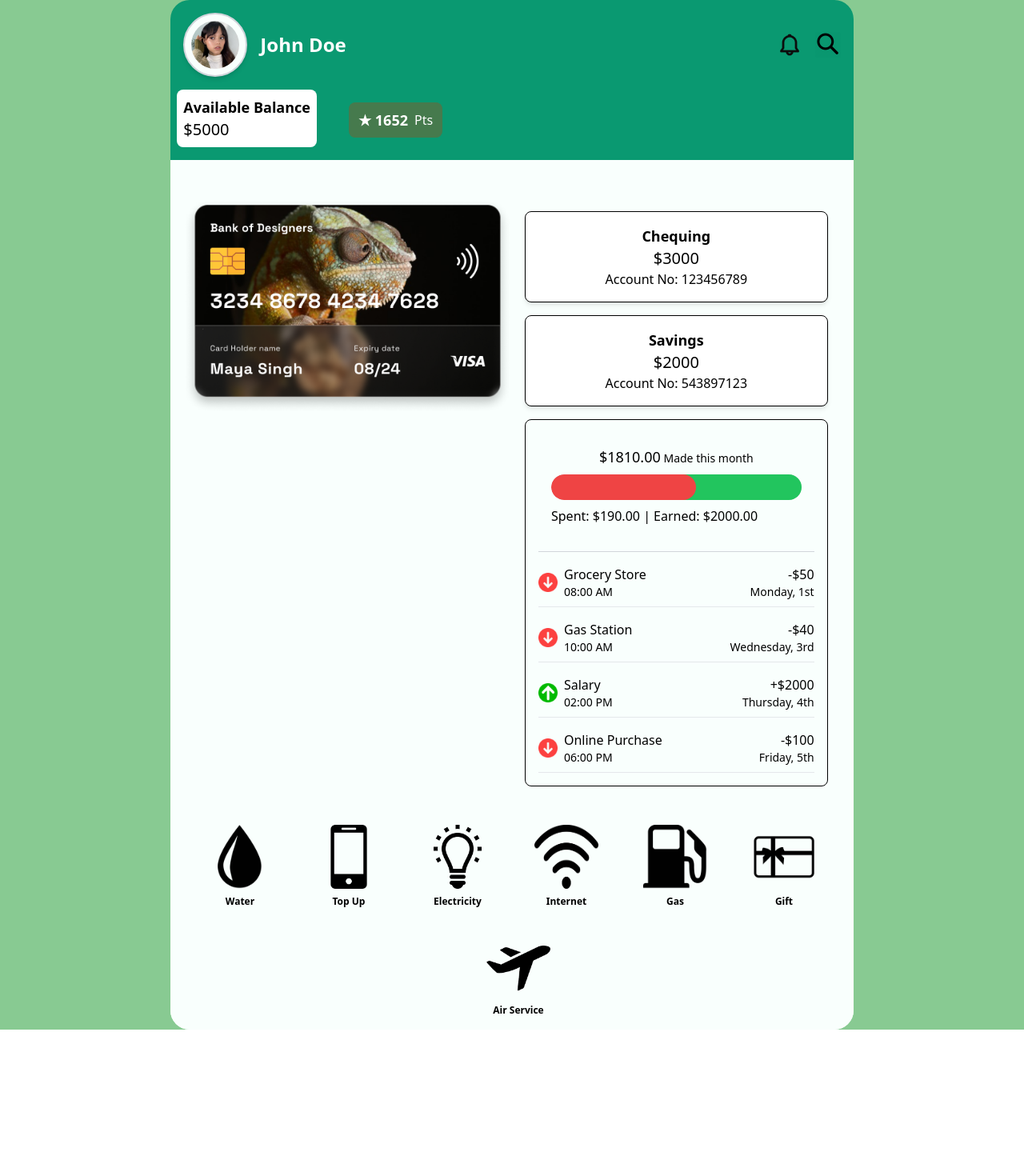
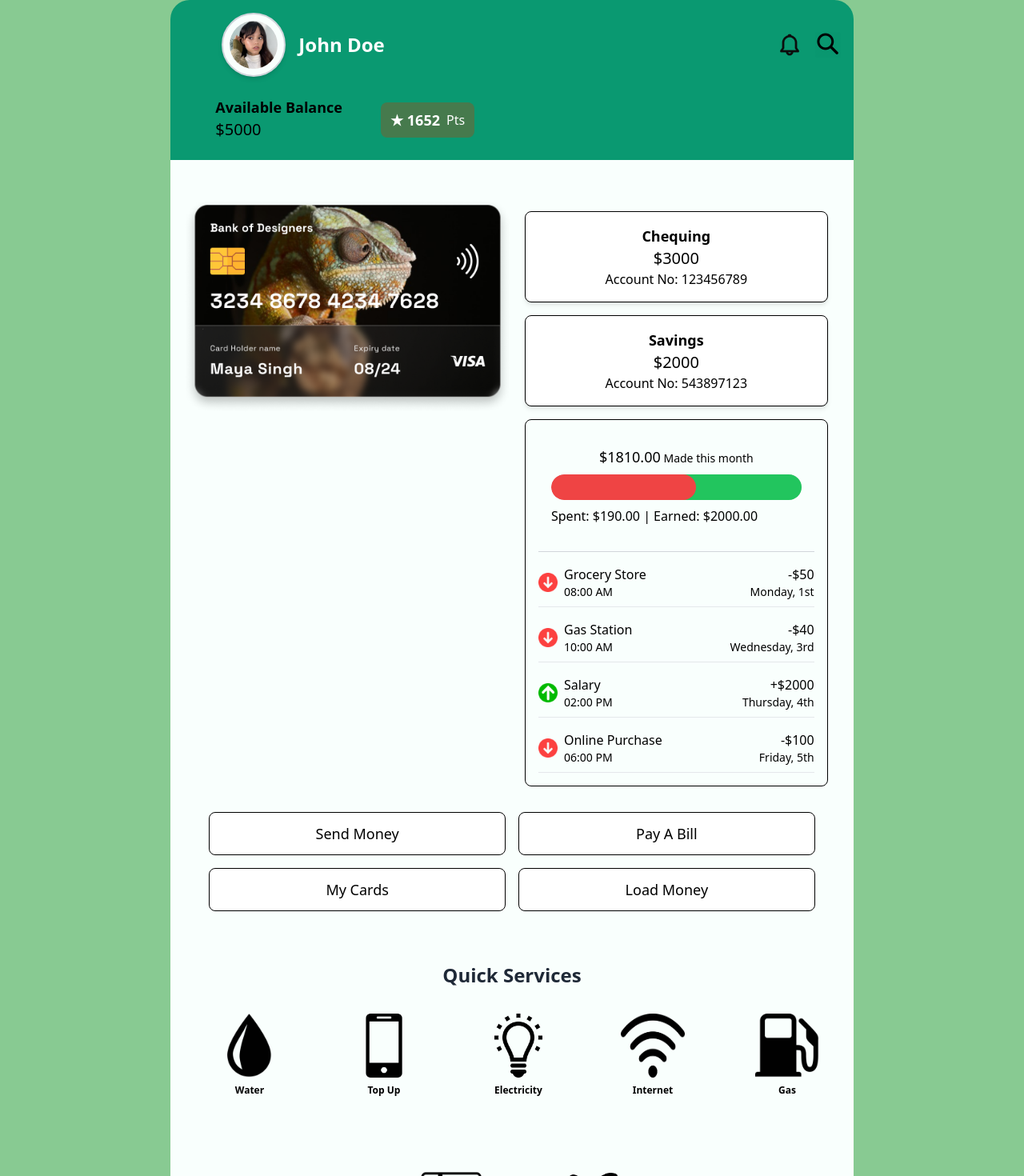
Before and after one commit to Kevaunjh/Wallet_Application, a React (Create React App) app: page / in a window 1280 px wide. Shown: the top 1470 px of the page at 80% size. Before the commit the page ends 1287 px from the top, so only its background shows below. Built offline with nearby package versions, Linux system fonts and the light colour scheme.

Commit message:
Main page, adding buttons

```diff
--- a/src/Main.js
+++ b/src/Main.js
@@ -14,6 +14,7 @@ import creditcard from './images/card1.png';
 import arrowUp from './images/arrowup.png';
 import arrowDown from './images/arrowdown.png';
 import cardDetails from './BankingData';
+import cardimg from './images/debitcards.png';
 
 const points = 1652;
 
@@ -62,11 +63,11 @@ function Main() {
         <div className="relative flex-grow bg-[#88ca92] z-0">
           {/* Green Top Section */}
           <div className="relative bg-[#0A9971] w-full md:rounded-t-3xl flex flex-col items-center py-4 md:w-8/12 mx-auto ">
-            <div className="w-full max-w-screen-lg mx-auto flex flex-col items-center">
+            <div className="w-full mx-auto flex flex-col items-center">
               {/* Profile and Header Section */}
               <div className="w-full flex items-center justify-between px-4">
                 <Link to="/MyAccount" className='flex items-center space-x-4'>
-                  <img src={profileplaceholder} alt="Profile Placeholder" className='w-20 h-20 rounded-full p-2 bg-[#F9FFFD] border-2 border-gray-300 shadow-md' />
+                  <img src={profileplaceholder} alt="Profile Placeholder" className='w-20 h-20 rounded-full p-2 bg-[#F9FFFD] border-2 border-gray-300 shadow-md ml-12' />
                   <h2 className='text-white font-bold text-2xl'>John Doe</h2>
                 </Link>
                 <div className="flex items-center space-x-4">
@@ -79,7 +80,7 @@ function Main() {
 
               {/* Points and Balance */}
               <div className='w-full flex mt-4'>
-                <div className="p-2 rounded-lg mx-2 bg-white">
+                <div className="p-2 rounded-lg mx-2 ml-12">
                   <h3 className="text-lg font-semibold">Available Balance</h3>
                   <p className="text-xl">{selectedCard.total}</p>
                 </div>
@@ -179,8 +180,30 @@ function Main() {
               </div>
             </div>
 
+             {/* Buttons Section */}
+        <div className="flex flex-col gap-4 mr-12 ml-12">
+          <div className="flex gap-4">
+            <button className="flex-1 border border-black bg-white text-black py-3 rounded-lg text-lg">
+              Send Money
+            </button>
+            <button className="flex-1 border border-black bg-white text-black py-3 rounded-lg text-lg">
+              Pay A Bill
+            </button>
+          </div>
+          <div className="flex gap-4">
+            <button className="flex-1 border border-black bg-white text-black py-3 rounded-lg text-lg">
+              My Cards
+            </button>
+            <button className="flex-1 border border-black bg-white text-black py-3 rounded-lg text-lg">
+              Load Money
+            </button>
+          </div>
+        </div>
+
             {/* Quick Services */}
             <div className="w-full bg-[#F9FFFD] py-4 flex flex-wrap justify-center space-x-4 gap-8  md:rounded-b-3xl">
+              <h2 className="text-2xl font-semibold mt-12 text-center text-gray-800 -mb-4">Quick Services</h2>
+              <div className="flex flex-wrap justify-center gap-20 p-4">
               <Link to="/QuickServices/WaterService">
                 <img src={quickservice1} alt="Water Service" className="lg:w-20 lg:h-20 sm:w-12 sm:h-12 md:w-16 md:h-16 w-8 h-8 mx-1" />
                 <p className="mt-2 text-center text-xs mx-auto font-semibold">Water</p>
@@ -210,6 +233,9 @@ function Main() {
                 <p className="mt-2 text-center text-xs mx-auto font-semibold">Air Service</p>
               </Link>
             </div>
+            </div>
+
+
           </div>
         </div>
       </div>
--- a/src/Notification.js
+++ b/src/Notification.js
@@ -1,33 +1,12 @@
 import React, { useState } from 'react';
 import { Link } from 'react-router-dom';
 import { FaFilter } from 'react-icons/fa'; // Icon for the dropdown
+import notificationsInfos from './NotificationInfo'; // Import the data
 
 function Notifications() {
   const [filter, setFilter] = useState('all');
   const [isFilterOpen, setIsFilterOpen] = useState(false);
-  const [notifications, setNotifications] = useState({
-    today: [
-      { id: 1, message: "<strong>Justin</strong> paid <span class='text-green-500'>$78.20</span>", date: "2024-08-02", time: "14:30", amount: 78.20, type: 'received', imageUrl: 'https://randomuser.me/api/portraits/men/1.jpg' },
-      { id: 2, message: "<strong>James Brunswik</strong> requested <span class='text-red-500'>$29.50</span>", date: "2024-08-02", time: "09:15", amount: -29.50, type: 'requested', imageUrl: 'https://randomuser.me/api/portraits/men/2.jpg' },
-      { id: 3, message: "You have been paid <span class='text-green-500'>$3942.64</span> from your <strong>Payroll</strong>", date: "2024-08-02", time: "12:00", amount: 3942.64, type: 'received', imageUrl: 'https://randomuser.me/api/portraits/men/3.jpg' }
-    ],
-    yesterday: [
-      { id: 4, message: "<strong>Lisa</strong> paid <span class='text-green-500'>$54.30</span>", date: "2024-08-01", time: "16:45", amount: 54.30, type: 'received', imageUrl: 'https://randomuser.me/api/portraits/women/1.jpg' },
-      { id: 5, message: "You have been paid <span class='text-green-500'>$123.45</span> from your <strong>Freelance work</strong>", date: "2024-08-01", time: "08:30", amount: 123.45, type: 'received', imageUrl: 'https://randomuser.me/api/portraits/women/2.jpg' }
-    ],
-    lastWeek: [
-      { id: 6, message: "<strong>James</strong> requested <span class='text-red-500'>$20.00</span>", date: "2024-07-26", time: "18:00", amount: -20.00, type: 'requested', imageUrl: 'https://randomuser.me/api/portraits/men/4.jpg' },
-      { id: 7, message: "<strong>Karen</strong> paid <span class='text-green-500'>$150.00</span>", date: "2024-07-26", time: "10:15", amount: 150.00, type: 'received', imageUrl: 'https://randomuser.me/api/portraits/women/3.jpg' }
-    ],
-    lastMonth: [
-      { id: 8, message: "You have been paid <span class='text-green-500'>$500.00</span> from your <strong>Job</strong>", date: "2024-07-15", time: "13:30", amount: 500.00, type: 'received', imageUrl: 'https://randomuser.me/api/portraits/men/5.jpg' },
-      { id: 9, message: "<strong>Alex</strong> requested <span class='text-red-500'>$80.00</span>", date: "2024-07-15", time: "17:00", amount: -80.00, type: 'requested', imageUrl: 'https://randomuser.me/api/portraits/men/6.jpg' }
-    ],
-    older: [
-      { id: 10, message: "You have been paid <span class='text-green-500'>$200.00</span> from your <strong>Account</strong>", date: "2024-06-30", time: "14:00", amount: 200.00, type: 'received', imageUrl: 'https://randomuser.me/api/portraits/women/4.jpg' },
-      { id: 11, message: "<strong>Alex</strong> requested <span class='text-red-500'>$15.00</span>", date: "2024-06-30", time: "09:00", amount: -15.00, type: 'requested', imageUrl: 'https://randomuser.me/api/portraits/women/5.jpg' }
-    ]
-  });
+  const [notifications, setNotifications] = useState(notificationsInfos); // Use imported data
 
   const handleDelete = (id) => {
     setNotifications(prevNotifications => {
@@ -97,12 +76,12 @@ function Notifications() {
   };
 
   return (
-    <div className="bg-[#88ca92] min-h-screen flex flex-col items-center p-8">
-      <div className="bg-white rounded-3xl w-full max-w-3xl p-8 overflow-auto shadow-2xl shadow-black border-black border-2" style={{ maxHeight: '93vh', scrollbarWidth: 'none' }}>
-        <div className="flex items-center mb-6 relative">
-          <Link to="/" className="text-lg text-[#467a4d]">← Back</Link>
-          <h1 className="text-3xl font-bold text-[#467a4d] text-center w-full">Notifications</h1>
-          <div className="absolute right-0 flex items-center">
+    <div className="bg-[#88ca92] min-h-screen flex flex-col items-center p-0 m-0">
+      <div className="bg-white w-full h-full md:w-auto md:h-auto p-4 overflow-auto shadow-2xl shadow-black border-black border-2 md:rounded-3xl rounded-none">
+        <div className="flex flex-col items-center mb-6 relative">
+          <Link to="/" className="text-lg text-[#467a4d] absolute top-4 left-4">← Back</Link>
+          <h1 className="text-3xl font-bold text-[#467a4d] text-center w-full mt-16 md:mt-0">Notifications</h1>
+          <div className="absolute right-0 flex items-center mt-4 md:mt-0">
             <span className="text-lg font-bold text-[#467a4d] mr-2">Filter</span>
             <button onClick={handleFilterClick} className="text-[#467a4d] focus:outline-none">
               <FaFilter size={24} />
@@ -126,19 +105,13 @@ function Notifications() {
             )}
           </div>
         </div>
-
-        {filter === 'all' ? (
-          <>
-            {Object.keys(notifications).map((period) => (
-              <React.Fragment key={period}>
-                {renderNotificationsForPeriod(period)}
-                <hr className="my-6" />
-              </React.Fragment>
-            ))}
-          </>
-        ) : (
-          renderNotificationsForPeriod(filter)
-        )}
+        <div className="overflow-y-auto h-[calc(100vh-120px)]">
+          {filter === 'all' ? (
+            Object.keys(notifications).map(period => renderNotificationsForPeriod(period))
+          ) : (
+            renderNotificationsForPeriod(filter)
+          )}
+        </div>
       </div>
     </div>
   );
--- /dev/null
+++ b/src/NotificationInfo.js
@@ -0,0 +1,25 @@
+const notificationInfos = {
+    today: [
+      { id: 1, message: "<strong>Justin</strong> paid <span class='text-green-500'>$78.20</span>", date: "2024-08-02", time: "14:30", amount: 78.20, type: 'received', imageUrl: 'https://randomuser.me/api/portraits/men/1.jpg' },
+      { id: 2, message: "<strong>James Brunswik</strong> requested <span class='text-red-500'>$29.50</span>", date: "2024-08-02", time: "09:15", amount: -29.50, type: 'requested', imageUrl: 'https://randomuser.me/api/portraits/men/2.jpg' },
+      { id: 3, message: "You have been paid <span class='text-green-500'>$3942.64</span> from your <strong>Payroll</strong>", date: "2024-08-02", time: "12:00", amount: 3942.64, type: 'received', imageUrl: 'https://randomuser.me/api/portraits/men/3.jpg' }
+    ],
+    yesterday: [
+      { id: 4, message: "<strong>Lisa</strong> paid <span class='text-green-500'>$54.30</span>", date: "2024-08-01", time: "16:45", amount: 54.30, type: 'received', imageUrl: 'https://randomuser.me/api/portraits/women/1.jpg' },
+      { id: 5, message: "You have been paid <span class='text-green-500'>$123.45</span> from your <strong>Freelance work</strong>", date: "2024-08-01", time: "08:30", amount: 123.45, type: 'received', imageUrl: 'https://randomuser.me/api/portraits/women/2.jpg' }
+    ],
+    lastWeek: [
+      { id: 6, message: "<strong>James</strong> requested <span class='text-red-500'>$20.00</span>", date: "2024-07-26", time: "18:00", amount: -20.00, type: 'requested', imageUrl: 'https://randomuser.me/api/portraits/men/4.jpg' },
+      { id: 7, message: "<strong>Karen</strong> paid <span class='text-green-500'>$150.00</span>", date: "2024-07-26", time: "10:15", amount: 150.00, type: 'received', imageUrl: 'https://randomuser.me/api/portraits/women/3.jpg' }
+    ],
+    lastMonth: [
+      { id: 8, message: "You have been paid <span class='text-green-500'>$500.00</span> from your <strong>Job</strong>", date: "2024-07-15", time: "13:30", amount: 500.00, type: 'received', imageUrl: 'https://randomuser.me/api/portraits/men/5.jpg' },
+      { id: 9, message: "<strong>Alex</strong> requested <span class='text-red-500'>$80.00</span>", date: "2024-07-15", time: "17:00", amount: -80.00, type: 'requested', imageUrl: 'https://randomuser.me/api/portraits/men/6.jpg' }
+    ],
+    older: [
+      { id: 10, message: "You have been paid <span class='text-green-500'>$200.00</span> from your <strong>Account</strong>", date: "2024-06-30", time: "14:00", amount: 200.00, type: 'received', imageUrl: 'https://randomuser.me/api/portraits/women/4.jpg' },
+      { id: 11, message: "<strong>Alex</strong> requested <span class='text-red-500'>$15.00</span>", date: "2024-06-30", time: "09:00", amount: -15.00, type: 'requested', imageUrl: 'https://randomuser.me/api/portraits/women/5.jpg' }
+    ]
+  };
+
+  export default notificationInfos;
--- a/src/RecentTransactions.js
+++ b/src/RecentTransactions.js
@@ -3,33 +3,13 @@ import { Link } from 'react-router-dom';
 import { FaFilter } from 'react-icons/fa';
 import arrowUp from './images/arrowup.png';
 import arrowDown from './images/arrowdown.png';
+import transactions from './Transactiondata';
 
 const RecentTransactions = () => {
   const [filter, setFilter] = useState('all');
   const [isFilterOpen, setIsFilterOpen] = useState(false);
 
-  const transactions = [
-    { id: 1, description: 'Payment from Justin', date: '01 August', amount: '+$78.20' },
-    { id: 2, description: 'Payment to Grocery Store', date: '27 July', amount: '-$29.50' },
-    { id: 3, description: 'Salary Credit', date: '31 July', amount: '+$3942.64' },
-    { id: 4, description: 'Payment from Lisa', date: '22 July', amount: '+$54.30' },
-    { id: 5, description: 'Freelance Payment', date: '27 July', amount: '+$123.45' },
-    { id: 6, description: 'Payment to James', date: '02 August', amount: '-$20.00' },
-    { id: 7, description: 'Payment from Karen', date: '17 May', amount: '+$150.00' },
-    { id: 8, description: 'Job Payment', date: '15 June', amount: '+$500.00' },
-    { id: 9, description: 'Payment to Alex', date: '07 January', amount: '-$80.00' },
-    { id: 10, description: 'Account Credit', date: '18 February', amount: '+$200.00' },
-    { id: 11, description: 'Payment to Alex', date: '30 Apr', amount: '-$15.00' },
-    { id: 12, description: 'Payment from John', date: '28 Apr', amount: '+$78.20' },
-    { id: 13, description: 'Payment to Cafe', date: '27 Apr', amount: '-$12.50' },
-    { id: 14, description: 'Online Purchase', date: '26 Apr', amount: '-$29.99' },
-    { id: 15, description: 'Payment from Mike', date: '25 Apr', amount: '+$42.64' },
-    { id: 16, description: 'Payment to Gym', date: '24 Apr', amount: '-$54.00' },
-    { id: 17, description: 'Freelance Payment', date: '23 Apr', amount: '+$323.45' },
-    { id: 18, description: 'Payment to Rent', date: '22 Apr', amount: '-$500.00' },
-    { id: 19, description: 'Payment from Jane', date: '21 Apr', amount: '+$150.00' },
-    { id: 20, description: 'Job Payment', date: '20 Apr', amount: '+$500.00' }
-  ];
+
 
   const getArrowImage = (amount) => {
     return amount.startsWith('+') ? arrowUp : arrowDown;
@@ -86,9 +66,16 @@ const RecentTransactions = () => {
   const uniqueDates = [...new Set(transactions.map((transaction) => transaction.date))];
 
   return (
-    <div className="bg-[#88ca92] min-h-screen flex flex-col items-center p-8">
-      <div className="bg-white rounded-3xl shadow-2xl w-full max-w-3xl p-8 overflow-auto shadow-black border-black border-2" style={{ maxHeight: '93vh', scrollbarWidth: 'none' }}>
-        <div className="w-full flex justify-between mb-4">
+    <div className="bg-[#88ca92] min-h-screen flex flex-col items-center md:p-8">
+      <div
+        className="bg-white shadow-2xl w-full h-full p-8 overflow-auto shadow-black border-black border-2
+        md:rounded-3xl
+        rounded-none
+        md:max-w-3xl
+        md:max-h-[93vh]"
+        style={{ scrollbarWidth: 'none' }}
+      >
+        <div className="w-full flex justify-between md:mb-4">
           <Link to="/" className="text-lg text-[#467a4d]">
             &larr; Back
           </Link>
@@ -118,7 +105,7 @@ const RecentTransactions = () => {
             </div>
           </div>
         </div>
-        <div className="flex items-center mb-6">
+        <div className="flex items-center md:mb-6">
           <h1 className="text-4xl font-bold text-[#467a4d] text-center w-full">Transaction History</h1>
         </div>
         {filter === 'all' ? (
@@ -152,7 +139,7 @@ const RecentTransactions = () => {
                   return transactionDate.getMonth() === lastMonth.getMonth() && transactionDate.getFullYear() === lastMonth.getFullYear();
                 case 'older':
                   const older = new Date();
-                  older.setMonth(now.getMonth()-1);
+                  older.setMonth(now.getMonth() - 1);
                   return transactionDate < older;
                 default:
                   return true;
--- /dev/null
+++ b/src/Transactiondata.js
@@ -0,0 +1,24 @@
+const transactions = [
+    { id: 1, description: 'Payment from Justin', date: '01 August', amount: '+$78.20' },
+    { id: 2, description: 'Payment to Grocery Store', date: '27 July', amount: '-$29.50' },
+    { id: 3, description: 'Salary Credit', date: '31 July', amount: '+$3942.64' },
+    { id: 4, description: 'Payment from Lisa', date: '22 July', amount: '+$54.30' },
+    { id: 5, description: 'Freelance Payment', date: '27 July', amount: '+$123.45' },
+    { id: 6, description: 'Payment to James', date: '02 August', amount: '-$20.00' },
+    { id: 7, description: 'Payment from Karen', date: '17 May', amount: '+$150.00' },
+    { id: 8, description: 'Job Payment', date: '15 June', amount: '+$500.00' },
+    { id: 9, description: 'Payment to Alex', date: '07 January', amount: '-$80.00' },
+    { id: 10, description: 'Account Credit', date: '18 February', amount: '+$200.00' },
+    { id: 11, description: 'Payment to Alex', date: '30 Apr', amount: '-$15.00' },
+    { id: 12, description: 'Payment from John', date: '28 Apr', amount: '+$78.20' },
+    { id: 13, description: 'Payment to Cafe', date: '27 Apr', amount: '-$12.50' },
+    { id: 14, description: 'Online Purchase', date: '26 Apr', amount: '-$29.99' },
+    { id: 15, description: 'Payment from Mike', date: '25 Apr', amount: '+$42.64' },
+    { id: 16, description: 'Payment to Gym', date: '24 Apr', amount: '-$54.00' },
+    { id: 17, description: 'Freelance Payment', date: '23 Apr', amount: '+$323.45' },
+    { id: 18, description: 'Payment to Rent', date: '22 Apr', amount: '-$500.00' },
+    { id: 19, description: 'Payment from Jane', date: '21 Apr', amount: '+$150.00' },
+    { id: 20, description: 'Job Payment', date: '20 Apr', amount: '+$500.00' }
+  ];
+
+  export default transactions
```
